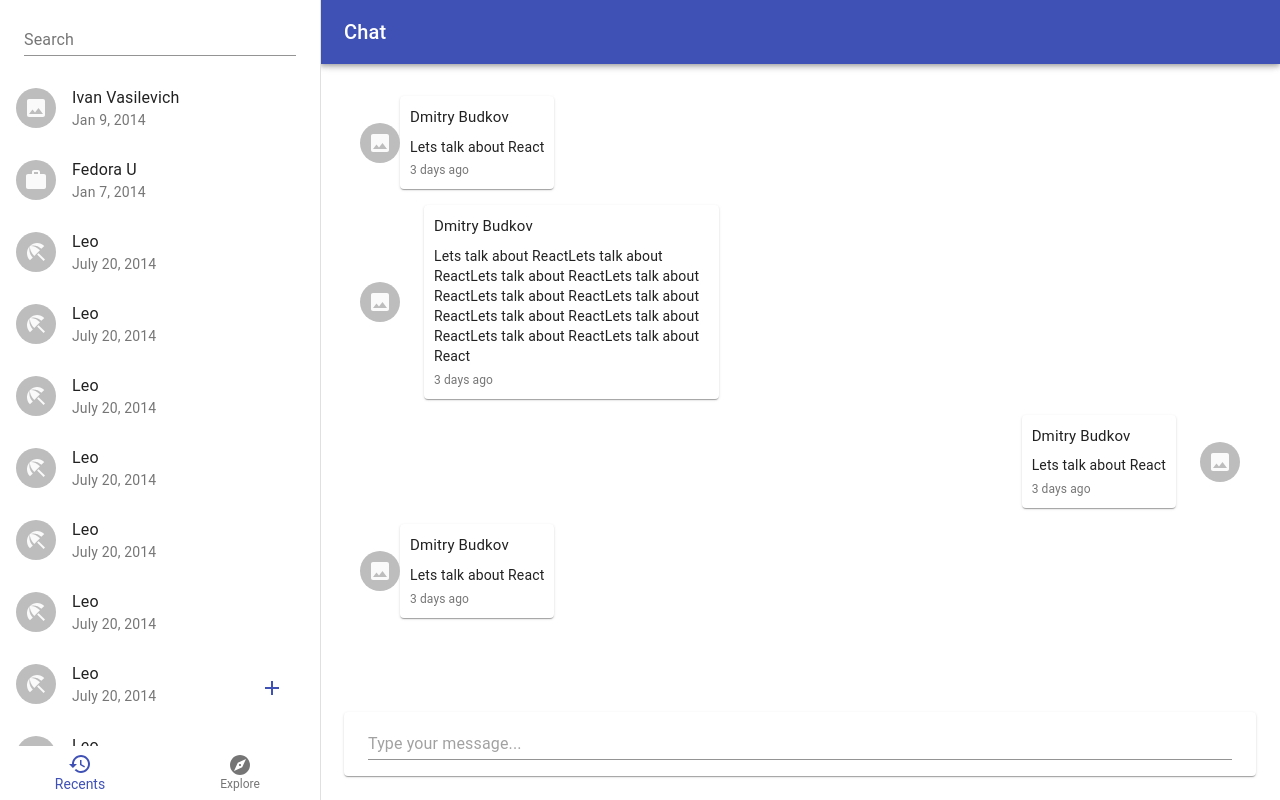
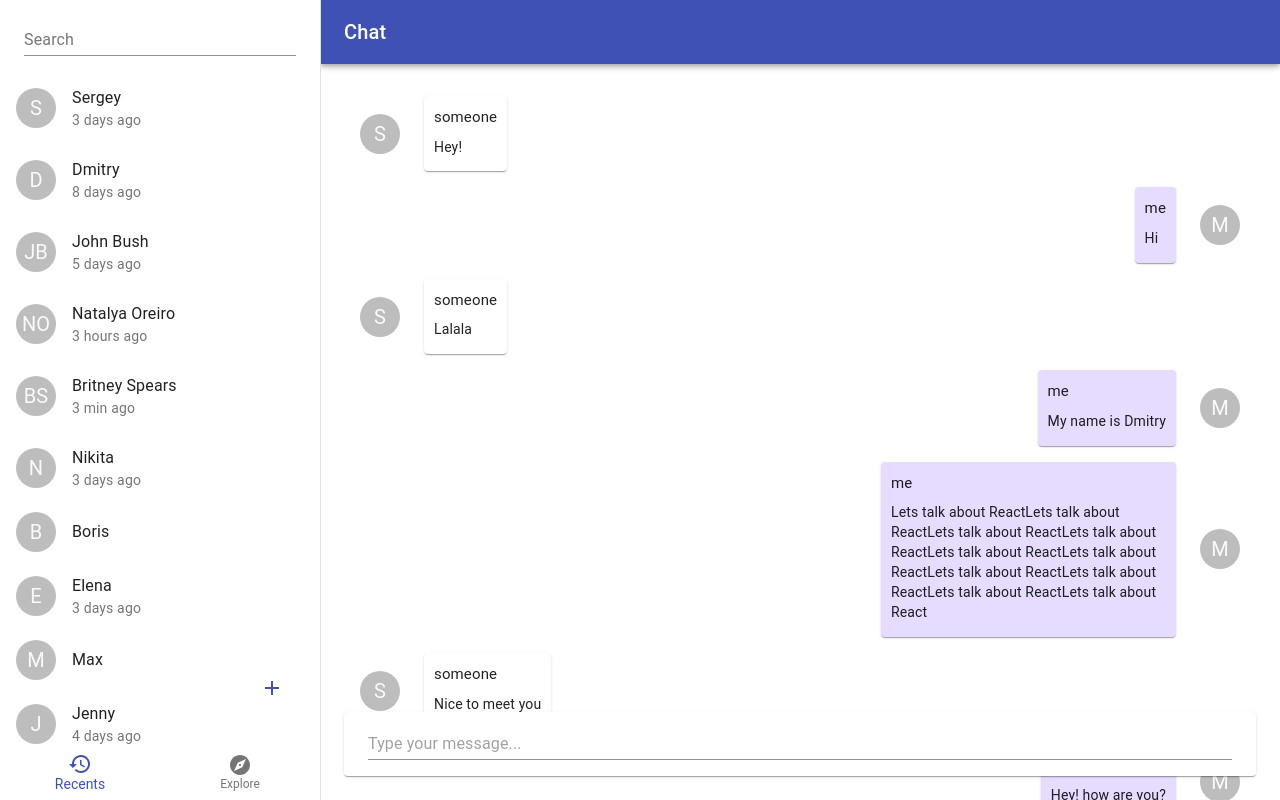
Before and after one commit to dmbudkov/chat, a React (Create React App) app: page / in a window 1280 px wide. Built offline with nearby package versions, Linux system fonts and the light colour scheme.

Commit message:
Stable version first layout

```diff
--- a/package.json
+++ b/package.json
@@ -34,5 +34,9 @@
       "last 1 firefox version",
       "last 1 safari version"
     ]
+  },
+  "devDependencies": {
+    "node-sass": "^4.13.1",
+    "sass-loader": "^8.0.2"
   }
 }
--- a/src/App.js
+++ b/src/App.js
@@ -1,5 +1,5 @@
 import React from 'react';
-import { makeStyles } from '@material-ui/core/styles';
+import { makeStyles, withStyles } from '@material-ui/core/styles';
 import Drawer from '@material-ui/core/Drawer';
 import AppBar from '@material-ui/core/AppBar';
 import Toolbar from '@material-ui/core/Toolbar';
@@ -10,9 +10,6 @@ import ListItem from '@material-ui/core/ListItem';
 import ListItemText from '@material-ui/core/ListItemText';
 import ListItemAvatar from '@material-ui/core/ListItemAvatar';
 import Avatar from '@material-ui/core/Avatar';
-import ImageIcon from '@material-ui/icons/Image';
-import WorkIcon from '@material-ui/icons/Work';
-import BeachAccessIcon from '@material-ui/icons/BeachAccess';
 
 import Paper from '@material-ui/core/Paper';
 import RestoreIcon from '@material-ui/icons/Restore';
@@ -28,6 +25,8 @@ import BottomNavigationAction from '@material-ui/core/BottomNavigationAction';
 import AddIcon from '@material-ui/icons/Add';
 import IconButton from '@material-ui/core/IconButton';
 
+import { chats, messages } from './mock-data';
+import titleInitials from './utils/title-initial';
 
 const useStyles = makeStyles(theme => ({
   root: {
@@ -67,7 +66,7 @@ const useStyles = makeStyles(theme => ({
   messages: {
     padding: `0 ${theme.spacing(3)}px`,
     paddingTop: theme.spacing(3),
-    paddingBottom: theme.spacing(11),
+    paddingBottom: theme.spacing(14),
     overflowY: 'scroll'
   },
   input: {
@@ -89,9 +88,6 @@ const useStyles = makeStyles(theme => ({
     fontSize: 15,
     marginBottom: 8
   },
-  date: {
-    fontSize: 12,
-  },
   listItem: {
     '& > *:first-child': {
       marginRight: theme.spacing(3),
@@ -101,15 +97,19 @@ const useStyles = makeStyles(theme => ({
     flexDirection: "row-reverse",
     '& > *:last-child': {
       marginRight: theme.spacing(3),
+      backgroundColor: "#e6dcff"
     }
   }
 }));
 
 
-export default function PersistentDrawerLeft() {
+
+function App() {
+
   const classes = useStyles();
 
   const [value, setValue] = React.useState(0);
+
   const handleChange = (event, newValue) => {
     setValue(newValue);
   };
@@ -117,230 +117,68 @@ export default function PersistentDrawerLeft() {
   return (
     <div className={classes.root}>
 
-
       <AppBar position="fixed" className={classes.appBar}>
         <Toolbar>
           <Typography variant="h6" noWrap>Chat</Typography>
         </Toolbar>
       </AppBar>
+
       <Drawer
         className={classes.drawer}
-        variant="persistent"
-        open
-        classes={{paper: classes.drawerPaper}}
-      >
+        variant="persistent" open
+        classes={{paper: classes.drawerPaper}}>
         <Toolbar>
-          <TextField fullWidth type="search" id="standard-required" label="Search" />
+          <TextField fullWidth type="search" label="Search" />
         </Toolbar>
         <List className={classes.list}>
-          <ListItem>
+          {chats.map((chat, index) => (
+            <ListItem key={index}>
               <ListItemAvatar>
                 <Avatar>
-                <ImageIcon />
+                  {titleInitials(chat.title)}
                 </Avatar>
               </ListItemAvatar>
-            <ListItemText primary="Ivan Vasilevich" secondary="Jan 9, 2014" />
+              <ListItemText primary={chat.title} secondary={chat.date} />
             </ListItem>
-          <ListItem>
-            <ListItemAvatar>
-              <Avatar>
-                <WorkIcon />
-              </Avatar>
-            </ListItemAvatar>
-            <ListItemText primary="Fedora U" secondary="Jan 7, 2014" />
-          </ListItem>
-          <ListItem>
-            <ListItemAvatar>
-              <Avatar>
-                <BeachAccessIcon />
-              </Avatar>
-            </ListItemAvatar>
-            <ListItemText primary="Leo" secondary="July 20, 2014" />
-          </ListItem>
-          <ListItem>
-            <ListItemAvatar>
-              <Avatar>
-                <BeachAccessIcon />
-              </Avatar>
-            </ListItemAvatar>
-            <ListItemText primary="Leo" secondary="July 20, 2014" />
-          </ListItem>
-          <ListItem>
-            <ListItemAvatar>
-              <Avatar>
-                <BeachAccessIcon />
-              </Avatar>
-            </ListItemAvatar>
-            <ListItemText primary="Leo" secondary="July 20, 2014" />
-          </ListItem>
-          <ListItem>
-            <ListItemAvatar>
-              <Avatar>
-                <BeachAccessIcon />
-              </Avatar>
-            </ListItemAvatar>
-            <ListItemText primary="Leo" secondary="July 20, 2014" />
-          </ListItem>
-          <ListItem>
-            <ListItemAvatar>
-              <Avatar>
-                <BeachAccessIcon />
-              </Avatar>
-            </ListItemAvatar>
-            <ListItemText primary="Leo" secondary="July 20, 2014" />
-          </ListItem>
-          <ListItem>
-            <ListItemAvatar>
-              <Avatar>
-                <BeachAccessIcon />
-              </Avatar>
-            </ListItemAvatar>
-            <ListItemText primary="Leo" secondary="July 20, 2014" />
-          </ListItem>
-          <ListItem>
-            <ListItemAvatar>
-              <Avatar>
-                <BeachAccessIcon />
-              </Avatar>
-            </ListItemAvatar>
-            <ListItemText primary="Leo" secondary="July 20, 2014" />
-          </ListItem>
-          <ListItem>
-            <ListItemAvatar>
-              <Avatar>
-                <BeachAccessIcon />
-              </Avatar>
-            </ListItemAvatar>
-            <ListItemText primary="Leo" secondary="July 20, 2014" />
-          </ListItem>
-          <ListItem>
-            <ListItemAvatar>
-              <Avatar>
-                <BeachAccessIcon />
-              </Avatar>
-            </ListItemAvatar>
-            <ListItemText primary="Leo" secondary="July 20, 2014" />
-          </ListItem>
-          <ListItem>
-            <ListItemAvatar>
-              <Avatar>
-                <BeachAccessIcon />
-              </Avatar>
-            </ListItemAvatar>
-            <ListItemText primary="Leo" secondary="July 20, 2014" />
-          </ListItem>
-          <ListItem>
-            <ListItemAvatar>
-              <Avatar>
-                <BeachAccessIcon />
-              </Avatar>
-            </ListItemAvatar>
-            <ListItemText primary="Leo" secondary="July 20, 2014" />
-          </ListItem>
-          <ListItem>
-            <ListItemAvatar>
-              <Avatar>
-                <BeachAccessIcon />
-              </Avatar>
-            </ListItemAvatar>
-            <ListItemText primary="Leo" secondary="July 20, 2014" />
-          </ListItem>
+          ))}
         </List>
-
         <BottomNavigation
-            value={value}
+          value={value}Q
           onChange={handleChange}
-            showLabels
-          >
+          showLabels>
           <BottomNavigationAction label="Recents" icon={<RestoreIcon />} />
           <BottomNavigationAction label="Explore" icon={<ExploreIcon />} />
         </BottomNavigation>
-
-
         <IconButton
           className={classes.newChat}
-
           color="primary">
           <AddIcon />
         </IconButton>
+      </Drawer>
 
-      </Drawer>
       <main className={classes.content}>
         <div className={classes.drawerHeader} />
-
-        <div className={classes.messages}>
-          <div>
-            <ListItem>
+        <List className={classes.messages}>
+          {messages.map((message, index) => (
+            <ListItem className={
+              message.sender !== "me"
+                ? classes.listItem
+                : classes.listItemRight}
+                      key={index}>
               <Avatar>
-                <ImageIcon />
+                {titleInitials(message.sender)}
               </Avatar>
               <Paper className={classes.card}>
                 <Typography className={classes.name} gutterBottom>
-                  Dmitry Budkov
+                  {message.sender}
                 </Typography>
                 <Typography variant="body2" component="p" gutterBottom>
-                  Lets talk about React
-                </Typography>
-                <Typography className={classes.date} color="textSecondary" >
-                  3 days ago
+                  {message.content}
                 </Typography>
               </Paper>
             </ListItem>
-            <ListItem className={classes.listItem}>
-              <Avatar>
-                <ImageIcon />
-              </Avatar>
-              <Paper className={classes.card}>
-                <Typography className={classes.name}>
-                  Dmitry Budkov
-                </Typography>
-                <Typography variant="body2" component="p" gutterBottom>
-                  Lets talk about ReactLets talk about ReactLets talk about ReactLets
-                  talk about ReactLets talk about ReactLets talk about ReactLets talk
-                  about ReactLets talk about ReactLets talk about ReactLets
-                  talk about React
-                </Typography>
-                <Typography className={classes.date} color="textSecondary" >
-                  3 days ago
-                </Typography>
-              </Paper>
-            </ListItem>
-            <ListItem className={classes.listItemRight}>
-              <Avatar>
-                <ImageIcon />
-              </Avatar>
-              <Paper className={classes.card}>
-                <Typography className={classes.name} gutterBottom>
-                  Dmitry Budkov
-                </Typography>
-                <Typography variant="body2" component="p" gutterBottom>
-                  Lets talk about React
-                </Typography>
-                <Typography className={classes.date} color="textSecondary" >
-                  3 days ago
-                </Typography>
-              </Paper>
-            </ListItem>
-            <ListItem>
-            <Avatar>
-              <ImageIcon />
-            </Avatar>
-            <Paper className={classes.card}>
-              <Typography className={classes.name} gutterBottom>
-                Dmitry Budkov
-              </Typography>
-              <Typography variant="body2" component="p" gutterBottom>
-                Lets talk about React
-              </Typography>
-              <Typography className={classes.date} color="textSecondary" >
-                3 days ago
-              </Typography>
-            </Paper>
-          </ListItem>
-          </div>
-
-
-        </div>
+          ))}
+        </List>
 
         <Paper className={classes.input}>
           <Toolbar>
@@ -350,4 +188,7 @@ export default function PersistentDrawerLeft() {
       </main>
     </div>
   );
+
 }
+
+export default App;
--- /dev/null
+++ b/src/mock-data.json
@@ -0,0 +1,76 @@
+{
+  "chats": [
+    {
+      "title": "Sergey",
+      "date": "3 days ago"
+    },
+    {
+      "title": "Dmitry",
+      "date": "8 days ago"
+    },
+    {
+      "title": "John Bush",
+      "date": "5 days ago"
+    },
+    {
+      "title": "Natalya Oreiro",
+      "date": "3 hours ago"
+    },
+    {
+      "title": "Britney Spears",
+      "date": "3 min ago"
+    },
+    {
+      "title": "Nikita",
+      "date": "3 days ago"
+    },
+    {
+      "title": "Boris"
+    },
+    {
+      "title": "Elena",
+      "date": "3 days ago"
+    },
+    {
+      "title": "Max"
+    },
+    {
+      "title": "Jenny",
+      "date": "4 days ago"
+    },
+    {
+      "title": "Donald",
+      "date": "3 days ago"
+    }
+  ],
+  "messages": [
+    {
+      "sender": "someone",
+      "content": "Hey!"
+    },
+    {
+      "sender": "me",
+      "content": "Hi"
+    },
+    {
+      "sender": "someone",
+      "content": "Lalala"
+    },
+    {
+      "sender": "me",
+      "content": "My name is Dmitry"
+    },
+    {
+      "sender": "me",
+      "content": "Lets talk about ReactLets talk about ReactLets talk about ReactLets talk about ReactLets talk about ReactLets talk about ReactLets talk about ReactLets talk about ReactLets talk about ReactLets talk about React"
+    },
+    {
+      "sender": "someone",
+      "content": "Nice to meet you"
+    },
+    {
+      "sender": "me",
+      "content": "Hey! how are you?"
+    }
+  ]
+}
--- /dev/null
+++ b/src/utils/title-initial.js
@@ -0,0 +1,15 @@
+export default (string) => {
+
+  try {
+    return string
+      .split(' ')
+      .map(word => word[0])
+      .map(char => char.toUpperCase())
+      .slice(0, 2)
+      .join('');
+  }
+  catch (err) {
+    console.error(err);
+    return '😎';
+  }
+}
```
Also changed, not shown: 1 other file (tests, documents, lock files or other folders). Lines whose indentation alone changed are shown as unchanged.
